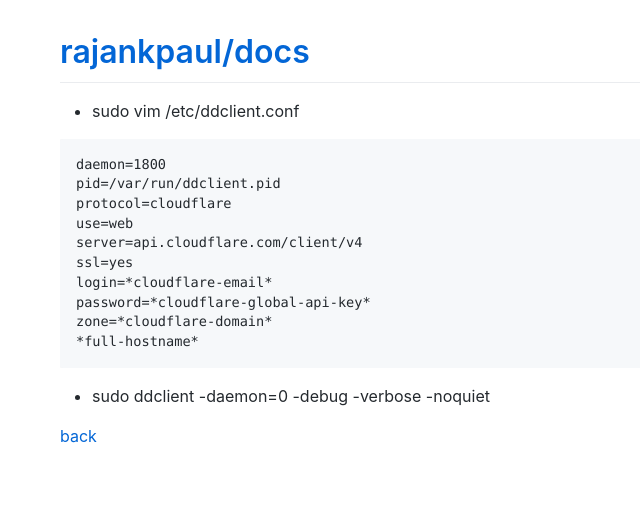
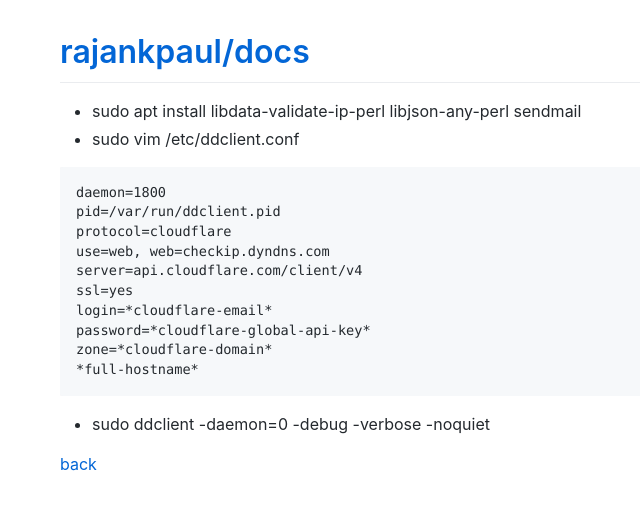
Before and after one commit to rajankpaul/docs, a Jekyll site: the page built from tutorials/linux/ddclient/index.md, in a window 1280 px wide. Shown: the top 510 px of the page, without its empty margins (90-730 px from the left). Built offline with Jekyll 4.4.1, drawn with Linux system fonts in a browser that asks for light colours; comment, search, counter and statistics services are not loaded.

Commit message:
Update index.md

````diff
--- a/tutorials/linux/ddclient/index.md
+++ b/tutorials/linux/ddclient/index.md
@@ -3,13 +3,14 @@ layout: default
 title: ddclient
 ---
 
+*   sudo apt install libdata-validate-ip-perl libjson-any-perl sendmail
 *   sudo vim /etc/ddclient.conf
 
 ```
 daemon=1800
 pid=/var/run/ddclient.pid
 protocol=cloudflare
-use=web
+use=web, web=checkip.dyndns.com
 server=api.cloudflare.com/client/v4
 ssl=yes
 login=*cloudflare-email*
````
